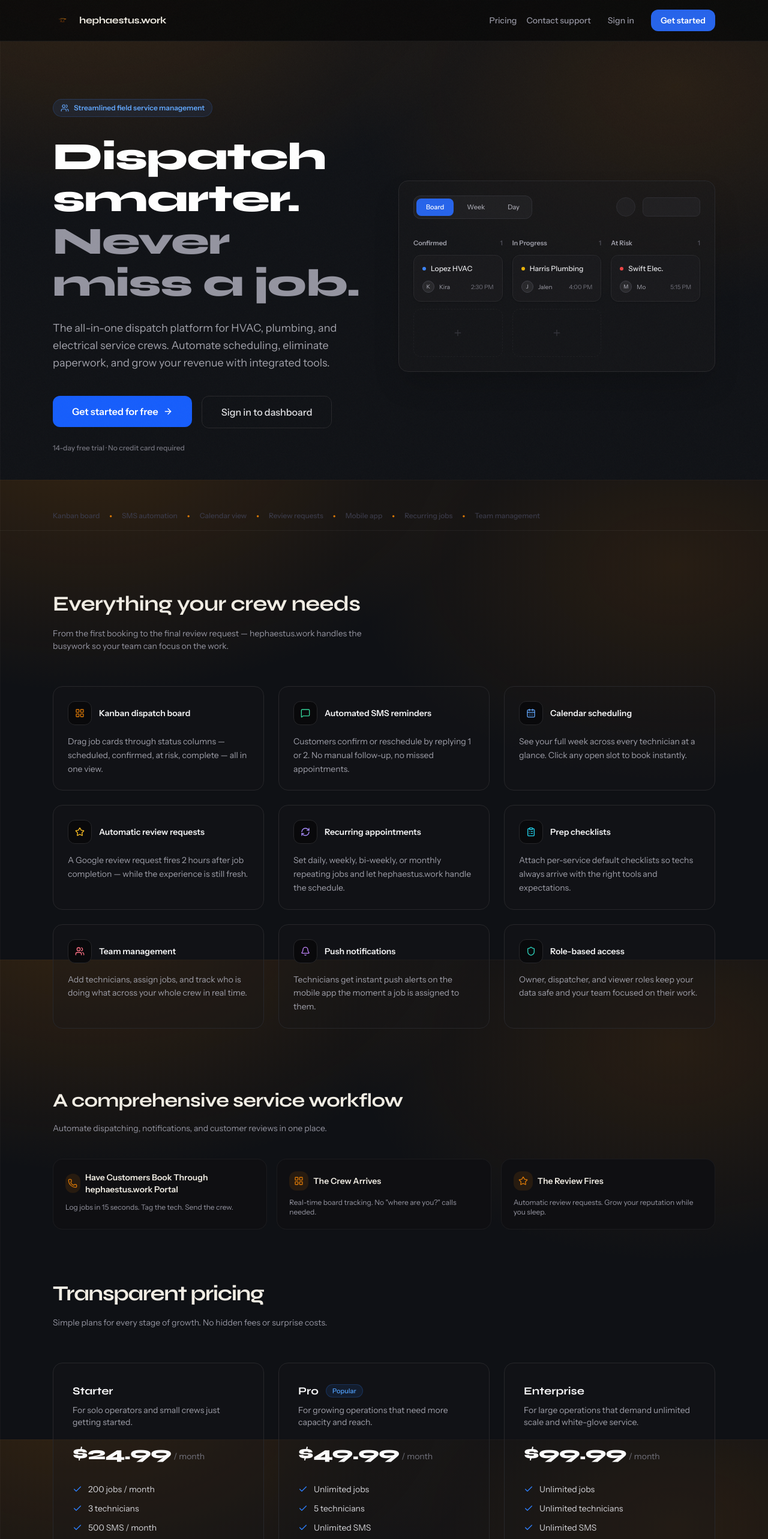
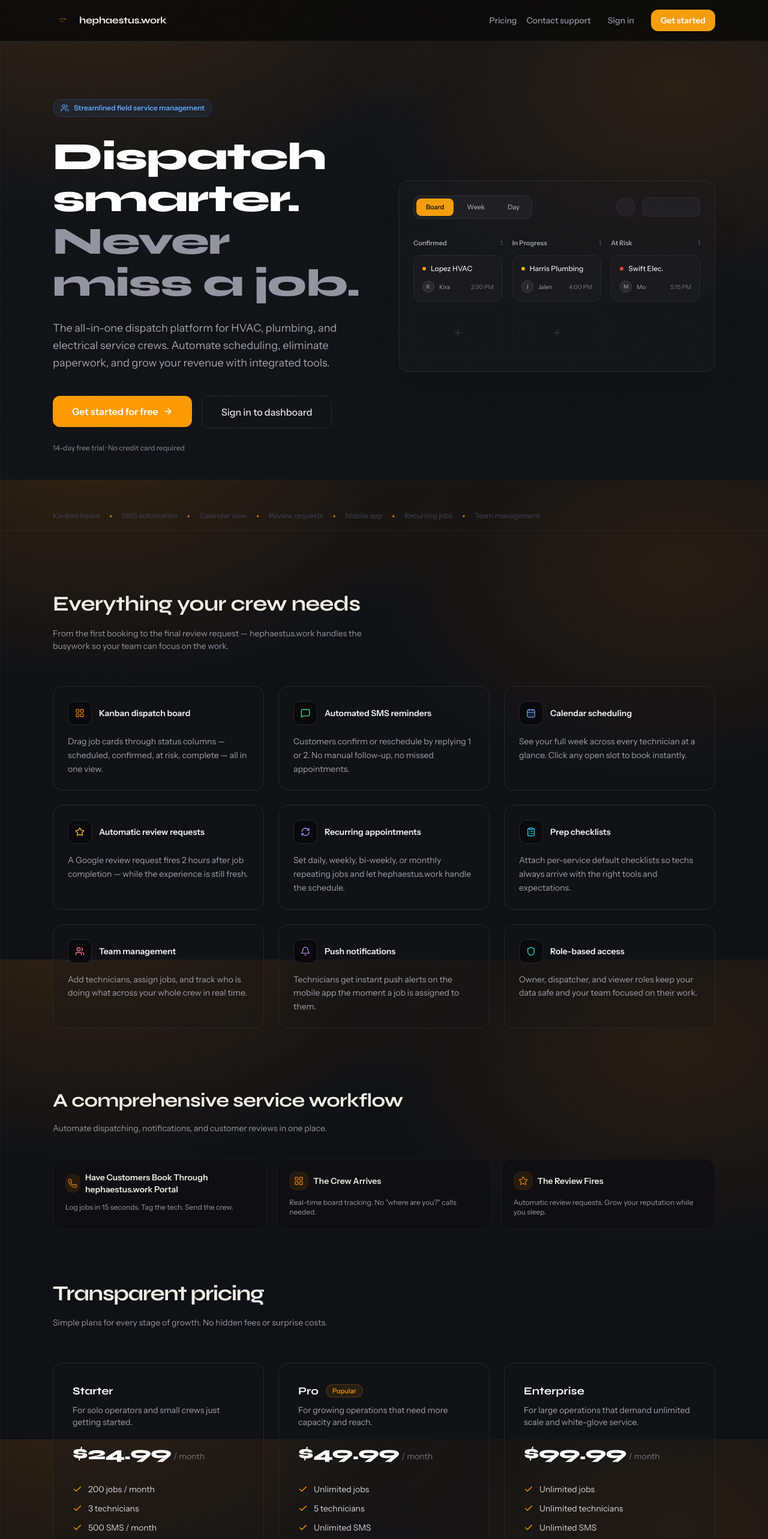
Before and after one commit to Dycazz/hephaestus, a Next.js app: page / in a window 1280 px wide. Shown: the top 2566 px of the page at 60% size. Built offline with nearby package versions, Linux system fonts and the light colour scheme; no server answers.

Commit message:
style: update landing page accents to match dashboard

```diff
--- a/app/page.tsx
+++ b/app/page.tsx
@@ -250,7 +250,7 @@
             <Link
               href="/signup"
               className="flex items-center gap-1.5 text-sm font-semibold text-white px-4 py-2 rounded-lg transition-all"
-              style={{ background: '#2563eb' }}
+              style={{ background: '#f59e0b' }}
             >
               Get started
             </Link>
@@ -299,7 +299,7 @@
             <div className="flex flex-col sm:flex-row items-start gap-4">
               <Link
                 href="/signup"
-                className="flex items-center gap-2 px-8 py-3.5 rounded-xl text-base font-semibold text-white transition-all bg-blue-600 hover:bg-blue-700"
+                className="flex items-center gap-2 px-8 py-3.5 rounded-xl text-base font-semibold text-white transition-all bg-amber-500 hover:bg-amber-600"
               >
                 Get started for free
                 <ArrowRight className="w-4 h-4" />
@@ -331,7 +331,7 @@
                     <div
                       key={label}
                       className="px-4 py-1.5 rounded-md text-[11px] font-medium transition-all"
-                      style={i === 0 ? { background: '#2563eb', color: 'white' } : { color: '#a1a1aa' }}
+                      style={i === 0 ? { background: '#f59e0b', color: 'black' } : { color: '#a1a1aa' }}
                     >
                       {label}
                     </div>
@@ -361,7 +361,7 @@
                         className="p-3.5 rounded-xl border border-zinc-800 bg-zinc-900 shadow-sm"
                       >
                         <div className="flex items-center gap-2 mb-2">
-                          <div className="w-1.5 h-1.5 rounded-full" style={{ background: i === 2 ? '#ef4444' : (i === 1 ? '#eab308' : '#3b82f6') }} />
+                          <div className="w-1.5 h-1.5 rounded-full" style={{ background: i === 2 ? '#ef4444' : (i === 1 ? '#eab308' : '#f59e0b') }} />
                           <p className="text-xs font-medium text-zinc-200 truncate">{job.name}</p>
                         </div>
                         <div className="flex items-center justify-between mt-3">
@@ -499,7 +499,7 @@
                   {tier.name}
                 </span>
                 {tier.highlight && (
-                  <span className="px-2.5 py-0.5 rounded-full text-[11px] font-medium bg-blue-500/10 text-blue-400 border border-blue-500/20">
+                  <span className="px-2.5 py-0.5 rounded-full text-[11px] font-medium bg-amber-500/10 text-amber-500 border border-amber-500/20">
                     Popular
                   </span>
                 )}
@@ -517,7 +517,7 @@
               <ul className="space-y-3 mb-8 flex-1">
                 {tier.features.map(f => (
                   <li key={f} className="flex items-start gap-2.5 text-sm text-zinc-300">
-                    <Check className="w-4 h-4 mt-0.5 shrink-0 text-blue-500" />
+                    <Check className="w-4 h-4 mt-0.5 shrink-0 text-amber-500" />
                     {f}
                   </li>
                 ))}
@@ -527,7 +527,7 @@
                 href={tier.href}
                 className={`block w-full text-center py-2.5 rounded-xl text-sm font-semibold transition-all ${
                   tier.highlight
-                    ? 'bg-blue-600 text-white hover:bg-blue-700'
+                    ? 'bg-amber-500 text-black hover:bg-amber-600'
                     : 'bg-zinc-800 text-zinc-200 hover:bg-zinc-700'
                 }`}
               >
@@ -663,7 +663,7 @@
           </p>
           <Link
             href="/signup"
-            className="inline-flex items-center gap-2 px-8 py-3.5 rounded-xl text-sm font-semibold text-white transition-colors bg-blue-600 hover:bg-blue-700"
+            className="inline-flex items-center gap-2 px-8 py-3.5 rounded-xl text-sm font-semibold text-black transition-colors bg-amber-500 hover:bg-amber-600"
           >
             Start your free trial
             <ArrowRight className="w-4 h-4" />
@@ -685,7 +685,7 @@
             <a href="mailto:service.hephaestus.work@gmail.com" className="text-sm font-medium text-zinc-400 hover:text-white transition-colors">Contact Support</a>
             <a href="#pricing" className="text-sm font-medium text-zinc-400 hover:text-white transition-colors">Pricing</a>
             <Link href="/login" className="text-sm font-medium text-zinc-400 hover:text-white transition-colors">Sign in</Link>
-            <Link href="/signup" className="text-sm font-medium text-blue-500 hover:text-blue-400 transition-colors">Get started</Link>
+            <Link href="/signup" className="text-sm font-medium text-amber-500 hover:text-amber-400 transition-colors">Get started</Link>
           </div>
         </div>
       </footer>
```
